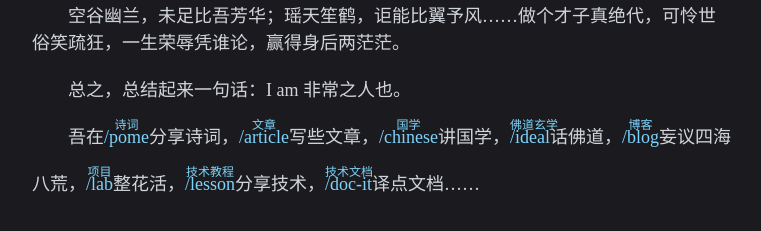
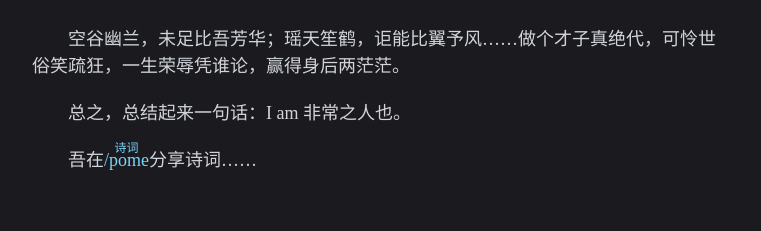
Before and after one commit to GGL1992/ggl1992.github.io, a plain HTML site: page index.html in a window 1280 px wide. Shown: the part 363-594 px from the top of the page, without its empty margins (258-1019 px from the left). Drawn offline with Linux system fonts and the light colour scheme.

Commit message:
修改首页超链接内容

```diff
--- a/index.html
+++ b/index.html
@@ -22,14 +22,7 @@
           <p>总之，总结起来一句话：I am 非常之人也。</p>
           <p class="g-main__nav--wrapper">
             吾在<a href="./poem">/pome<span>诗词</span></a
-            >分享诗词，<a href="./article">/article<span>文章</span></a
-            >写些文章，<a href="./chinese">/chinese<span>国学</span></a
-            >讲国学，<a href="./ideal">/ideal<span>佛道玄学</span></a
-            >话佛道，<a href="./blog">/blog<span>博客</span></a
-            >妄议四海八荒，<a href="./lab">/lab<span>项目</span></a
-            >整花活，<a href="./lesson">/lesson<span>技术教程</span></a
-            >分享技术，<a href="./doc-it">/doc-it<span>技术文档</span></a
-            >译点文档……
+            >分享诗词……
           </p>
         </div>
       </div>
```
